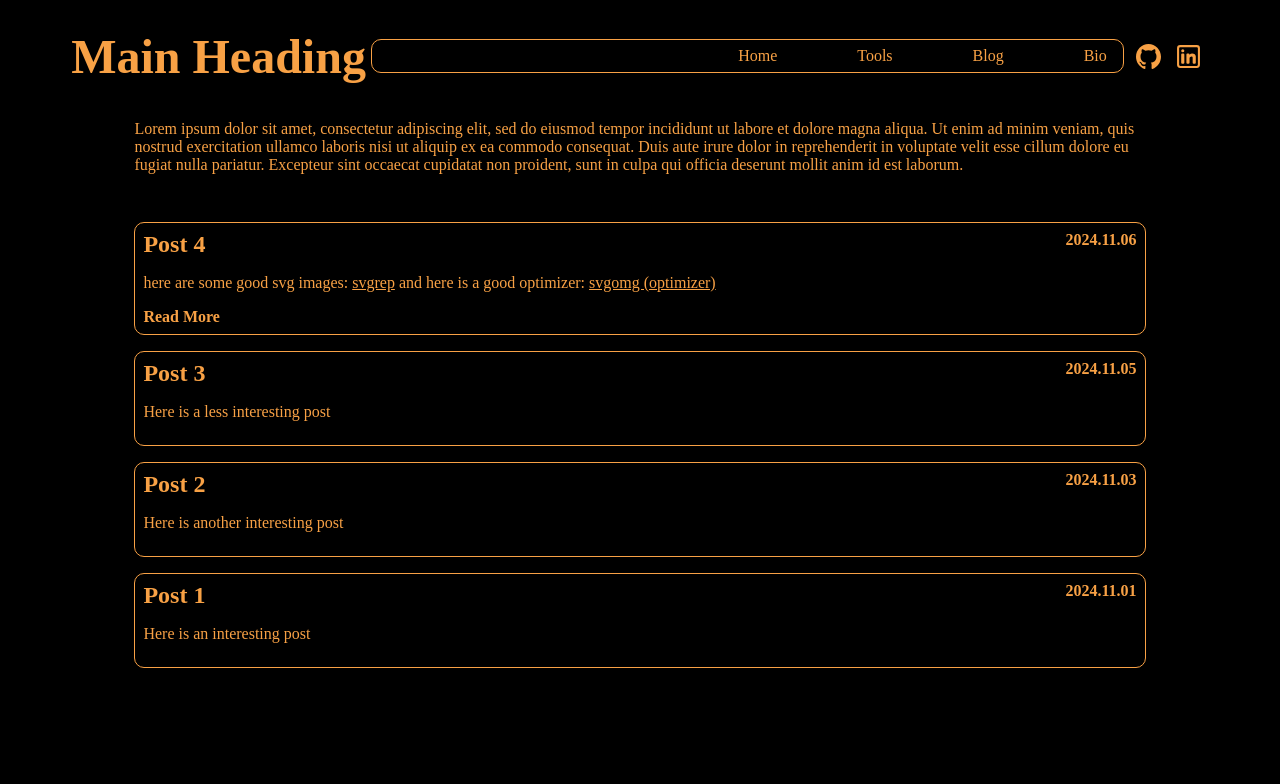
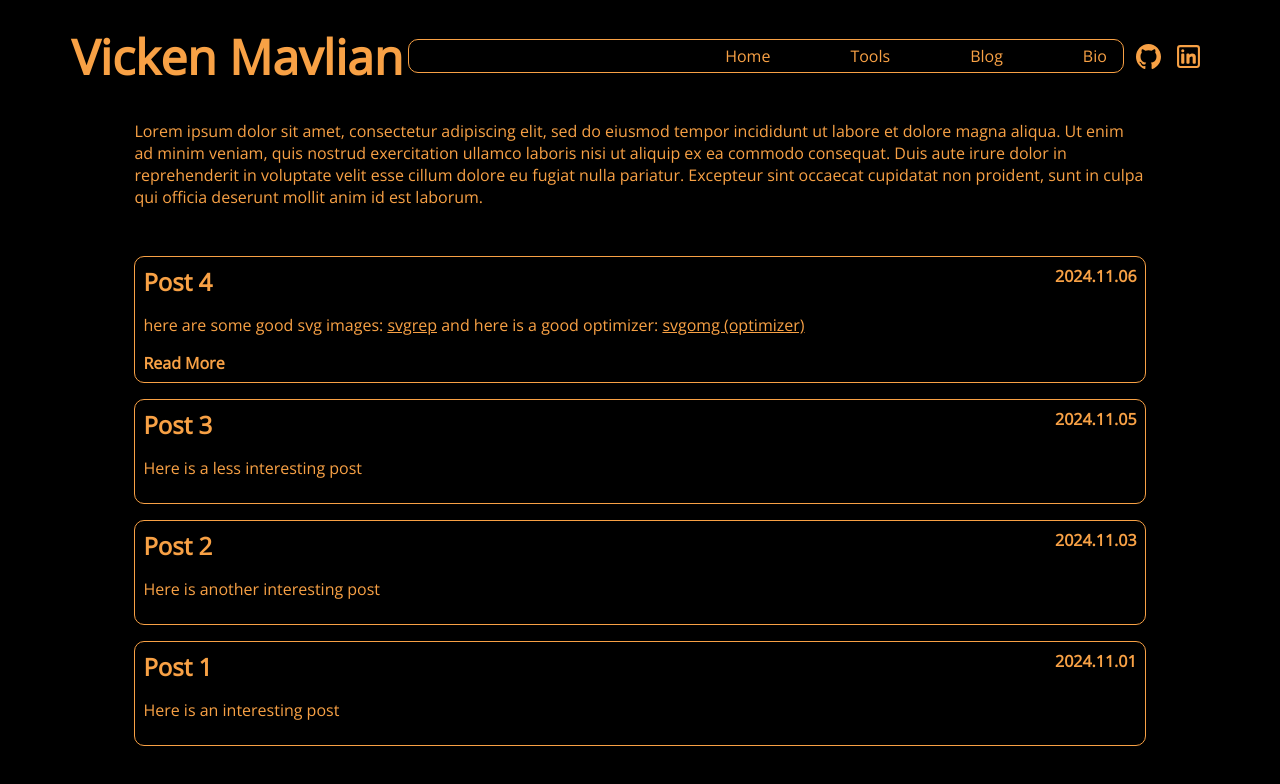
Before and after one commit to VickenM/website, a plain HTML site: page index.html in a window 1280 px wide. Drawn offline with Linux system fonts and the light colour scheme.

Commit message:
OpenSans font

```diff
--- a/index.html
+++ b/index.html
@@ -35,6 +35,20 @@
   #f07900
   #d35100
 */
+    @font-face {
+        font-family: 'Roboto-Regular';
+        src: url('Roboto-Regular.ttf') format('truetype');
+        font-weight: normal;
+        font-style: normal;
+    }
+
+    @font-face {
+        font-family: 'OpenSans';
+        src: url('OpenSans-VariableFont_wdth,wght.ttf') format('truetype');
+        font-weight: normal;
+        font-style: normal;
+    }
+
     :root {
       --background-color: #000000;
       --secondary-color: #151515;
@@ -44,7 +58,10 @@
     }
 
     * {color: var(--foreground-color)}
-    body {background-color: var(--background-color); }
+    body {
+      font-family: 'OpenSans', sans-serif;
+      background-color: var(--background-color);
+    }
     h1 {font-size: 3rem;}
     .debug {
       background-color: red;
@@ -142,7 +159,7 @@
 
     <div class="" style="position: sticky; top: 0; backdrop-filter: blur(5px); background-color: none;">
       <div class="container" style="margin: 0% 5%; height: 4rem; display: flex; position: sticky; top: 0;">
-        <h1 style="white-space: nowrap">Main Heading</h1>
+        <h1 style="white-space: nowrap">Vicken Mavlian</h1>
         <div class="bordered unbordered-900" style="height: 1rem; display: flex; align-items: center; justify-content: end; flex-grow: 1;">
           <div class="menu-burger" style="position: relative;">
             <div style="margin: 0% 0%; display: flex; flex-direction: column; gap: 10px;">
```
Also changed, not shown: OpenSans-VariableFont_wdth,wght.ttf (added).
